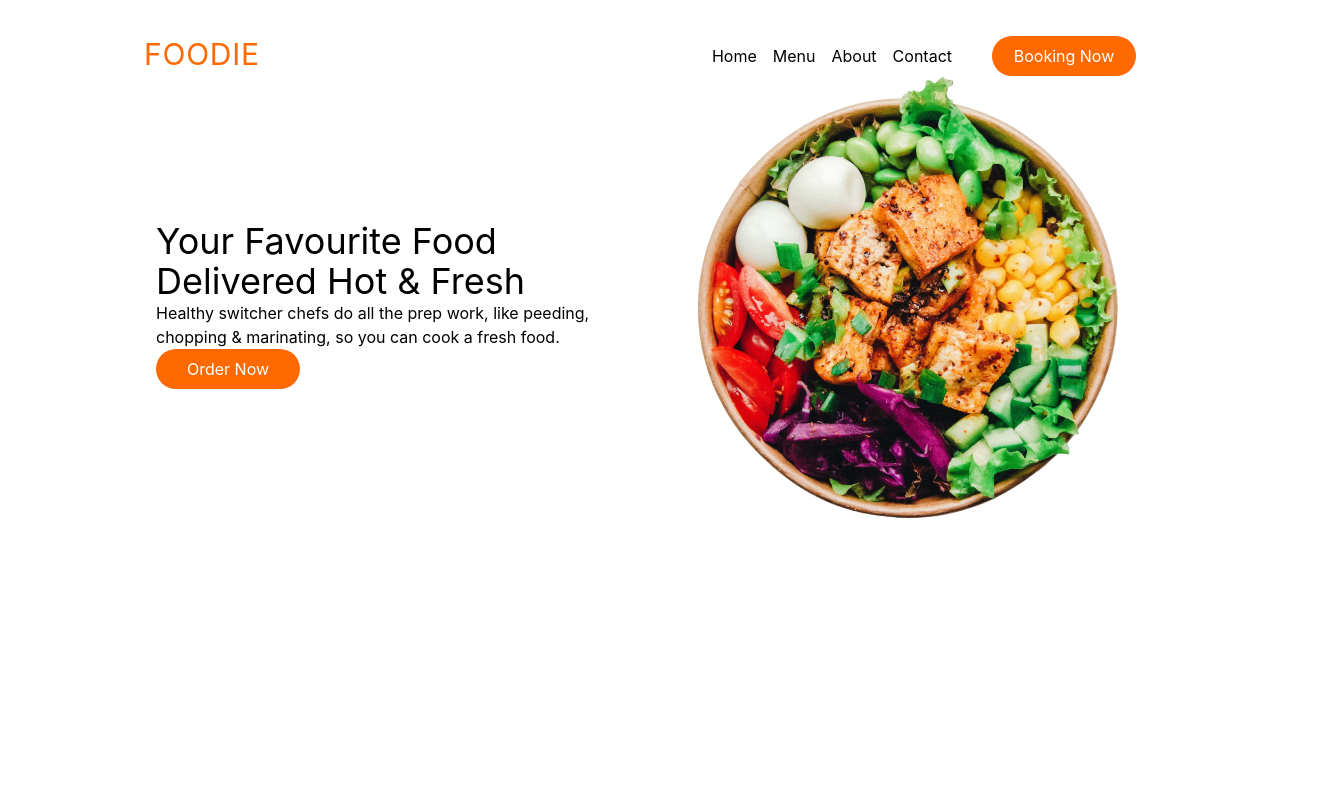
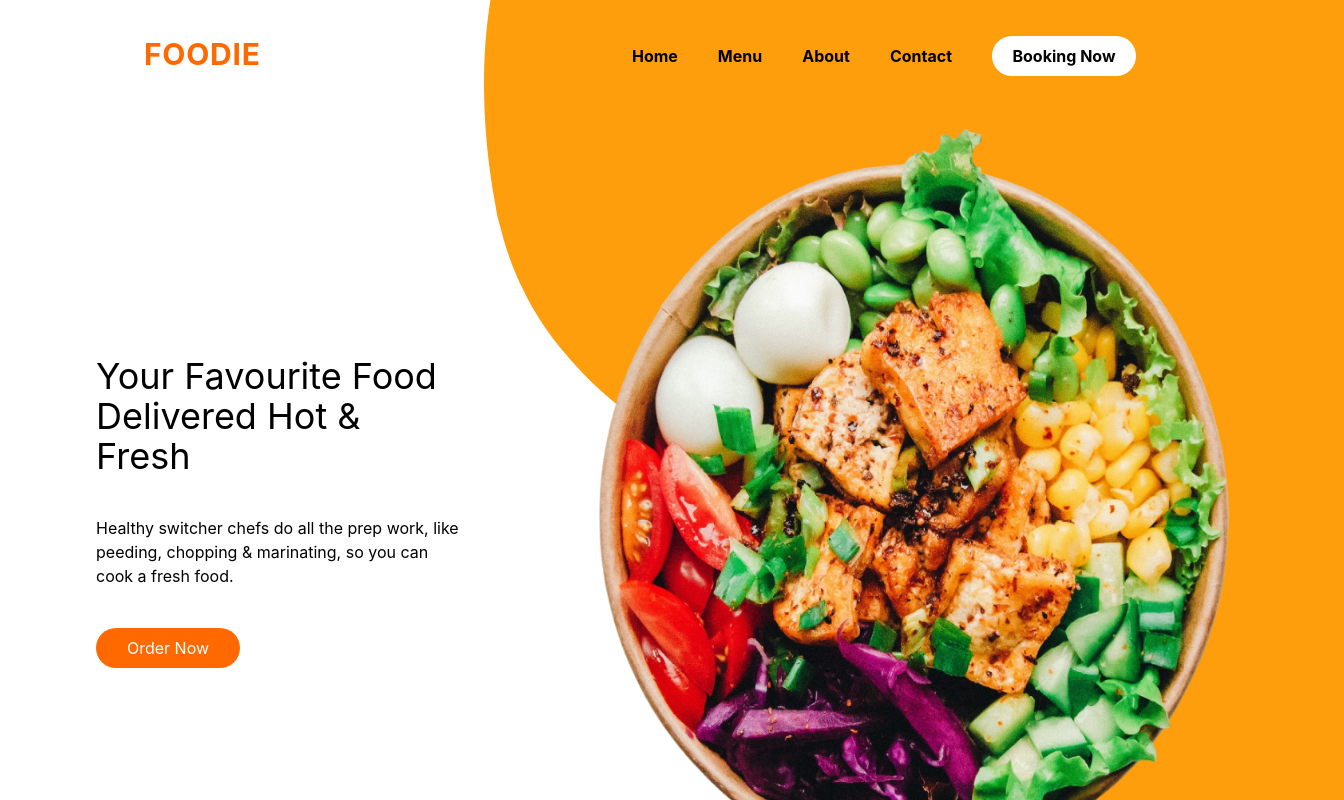
Before and after one commit to mohamed-osamaaa/Restaurant_Landing_Page_Template1, a React (Vite) app: page / in a window 1280 px wide. Shown: the top 800 px of the page, 1344 px wide, since content can reach past the window. Built offline with nearby package versions, Linux system fonts and the light colour scheme.

Commit message:
add part1 and edit banner image and header

```diff
--- a/src/App.jsx
+++ b/src/App.jsx
@@ -1,13 +1,15 @@
+import BannerImage from './components/bannerImage';
 import Header from './components/header';
 import Part1 from './components/part1';
 
 function App() {
 
   return (
-    <div className='mx-32'>
+    <>
+      <BannerImage />
       <Header />
       <Part1 />
-    </div>
+    </>
   )
 }
 
--- /dev/null
+++ b/src/components/bannerImage.jsx
@@ -0,0 +1,9 @@
+import bannerImage from '../assets/home-banner-background.png';
+
+function BannerImage() {
+    return (
+        <img src={bannerImage} alt="BannerImage" className='absolute -top-32 -right-16 -z-10 ' />
+    )
+}
+
+export default BannerImage
--- a/src/components/header.jsx
+++ b/src/components/header.jsx
@@ -1,20 +1,18 @@
-import React from 'react';
-
 function Header() {
     return (
-        <header className='flex justify-between gap-10 p-4 my-5'>
+        <header className='relative flex justify-between gap-10 p-4 my-5 mx-32'>
             <div>
-                <h1 className='text-orange-500 tracking-wide fw-bold text-3xl'>FOODIE</h1>
+                <h1 className='text-orange-500 tracking-wide font-bold text-3xl'>FOODIE</h1>
             </div>
             <div className='flex justify-center gap-10'>
-                <ul className='flex items-center gap-4'>
-                    <li className='hover:text-orange-500 cursor-pointer'>Home</li>
-                    <li className='hover:text-orange-500 cursor-pointer'>Menu</li>
-                    <li className='hover:text-orange-500 cursor-pointer'>About</li>
-                    <li className='hover:text-orange-500 cursor-pointer'>Contact</li>
+                <ul className='flex items-center gap-10'>
+                    <li className='hover:text-orange-500 cursor-pointer font-bold'>Home</li>
+                    <li className='hover:text-orange-500 cursor-pointer font-bold'>Menu</li>
+                    <li className='hover:text-orange-500 cursor-pointer font-bold'>About</li>
+                    <li className='hover:text-orange-500 cursor-pointer font-bold'>Contact</li>
                 </ul>
                 <div>
-                    <button className='bg-orange-500 cursor-pointer text-white w-36 h-10 rounded-4xl'>
+                    <button className='bg-white cursor-pointer w-36 h-10 rounded-4xl font-bold'>
                         Booking Now
                     </button>
                 </div>
--- a/src/components/part1.jsx
+++ b/src/components/part1.jsx
@@ -2,9 +2,9 @@ import Image1 from '../assets/image.png';
 
 function Part1() {
     return (
-        <div className='flex justify-center -mt-28'>
-            <div className='flex items-center ml-7'>
-                <div className='flex-col items-start gap-10'>
+        <div className='flex justify-center -mt-28 ml-24'>
+            <div className='flex items-center w-100'>
+                <div className='flex flex-col items-start gap-10'>
                     <p className='text-4xl'>
                         Your Favourite Food Delivered Hot & Fresh
                     </p>
@@ -15,7 +15,7 @@ function Part1() {
                 </div>
             </div>
             <div>
-                <img src={Image1} alt="Image1" />
+                <img src={Image1} alt="Image1" className='w-[1146px] h-[1024px] md:w-[900px] sm:w-full' />
             </div>
         </div>
     )
```
Also changed, not shown: src/assets/home-banner-background.png (added).
